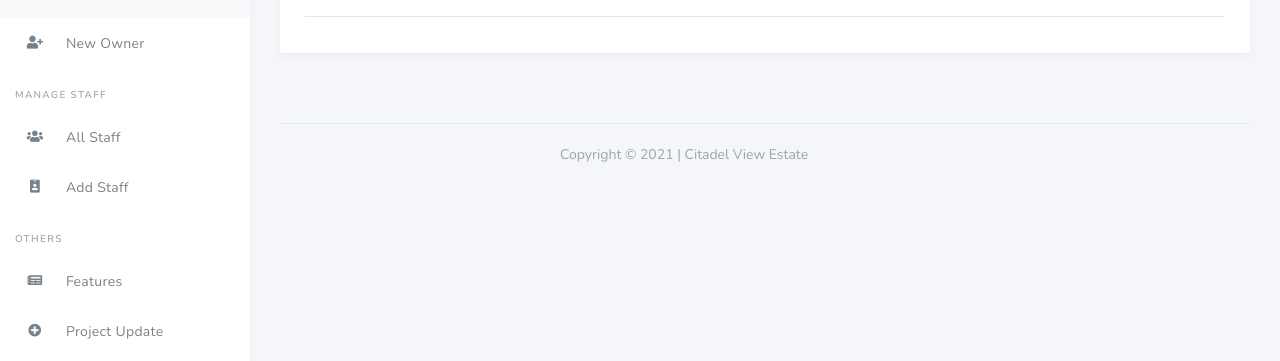
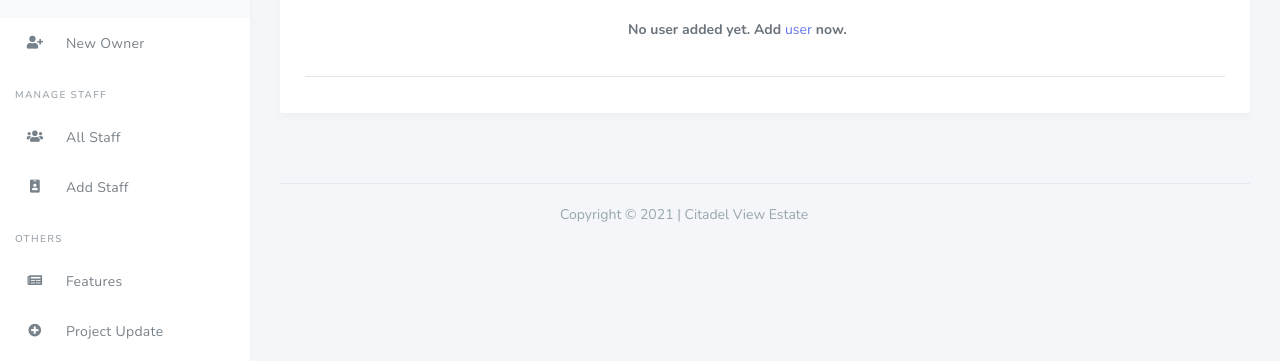
Before and after one commit to Onwuagba/cve, a Django app: page /home-owners/ in a window 1280 px wide. Shown: the part 439-800 px from the top of the page. Run offline with Django 3.2, Linux system fonts and the light colour scheme; the visitor is signed in with stand-in values (Sample User, id 1); data comes from the database, SQL or seed files in the repository; some libraries are stand-ins or nearby versions.

Commit message:
fix: show notif if no user

```diff
--- a/templates/user/all-owners.html
+++ b/templates/user/all-owners.html
@@ -92,6 +92,10 @@
                           <td><a href="#" class="btn btn-cve">More...</a></td>
                         </tr>
                         {% endfor %}
+                        {% else %}
+                        <tr>
+                          <td colspan="7" class="text-center"><b> No user added yet. Add <a href="{% url 'cvapp:addOwner' %}"> user</a> now.</b></td>
+                        </tr>
                         {% endif %}
 
 
--- a/templates/user/assign-property.html
+++ b/templates/user/assign-property.html
@@ -53,7 +53,7 @@
                       {% csrf_token %}
                       <div class="wizard-pane">
                         <div class="form-group row align-items-center">
-                          <label class="col-md-4 text-md-right text-left" for="clients">client</label>
+                          <label class="col-md-4 text-md-right text-left" for="clients">Client</label>
                           <div class="col-lg-4 col-md-6">
                             <select name="client" class="form-control">
                               {% for user in users %}
```
